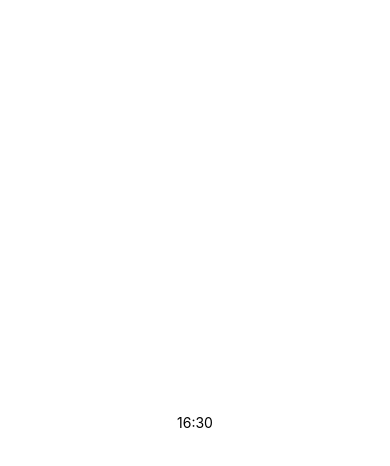
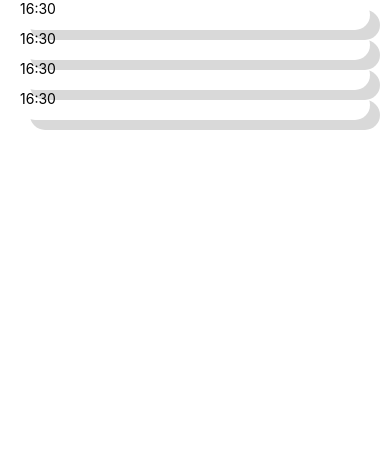
Before and after one commit to seekersman/AlarmClock, a React Native app: screen / in a window 390 px wide. Shown: the top 466 px of the page. Built offline with nearby package versions, Linux system fonts and the light colour scheme.

Commit message:
feat: 修改home

```diff
--- /dev/null
+++ b/src/pages/Home/index.css.ts
@@ -0,0 +1,23 @@
+import { StyleSheet } from "react-native";
+
+const styles = StyleSheet.create({
+  container: {
+    flex: 1,
+    height: "100%",
+    flexDirection: 'column',
+    paddingLeft: 20,
+    paddingRight: 20
+  },
+  item: {
+    width: '100%',
+    height: 30,
+    borderRadius: 30,
+    shadowColor: '#d9d9d9',
+    shadowOffset: {
+      width: 10,
+      height: 10
+    }
+  }
+})
+
+export default styles;
--- a/src/pages/Home/index.tsx
+++ b/src/pages/Home/index.tsx
@@ -1,8 +1,6 @@
 import { View, Text, StyleSheet } from 'react-native';
 
-import type { PropsWithChildren } from "react";
-
-type HomeProps = PropsWithChildren<{}>;
+import styles from './index.css.ts'
 
 type DataType = {
   id: number;
@@ -19,16 +17,37 @@ const data: DataType[] = [
     matchType: 'day',
     match: 'day',
     isExpired: false
+  },
+  {
+    id: 2,
+    time: '16:30',
+    matchType: 'day',
+    match: 'day',
+    isExpired: false
+  },
+  {
+    id: 3,
+    time: '16:30',
+    matchType: 'day',
+    match: 'day',
+    isExpired: false
+  },
+  {
+    id: 4,
+    time: '16:30',
+    matchType: 'day',
+    match: 'day',
+    isExpired: false
   }
 ]
 
-const Home = ({ children }: HomeProps) => {
+const Home = () => {
   return (
-    <View style={style.container}>
+    <View style={styles.container}>
       {
         data.map((item) => {
           return (
-            <View key={item.id}>
+            <View key={item.id} style={styles.item}>
               <Text>{item.time}</Text>
             </View>
           )
@@ -38,14 +57,4 @@ const Home = ({ children }: HomeProps) => {
   )
 }
 
-const style = StyleSheet.create({
-  container: {
-    flex: 1,
-    height: "100%",
-    flexDirection: 'column',
-    justifyContent: 'center',
-    alignItems: 'center'
-  }
-})
-
 export default Home;
```
